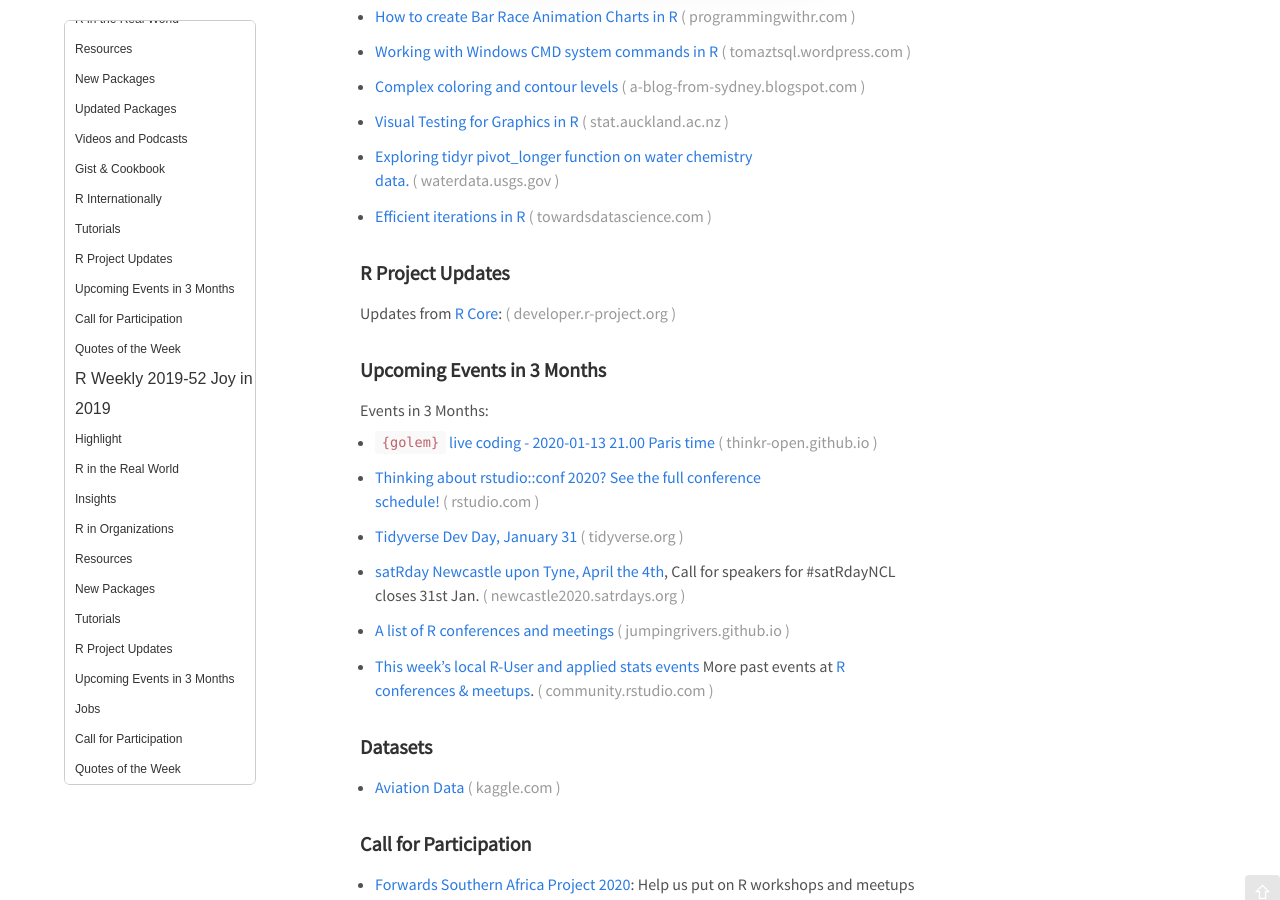
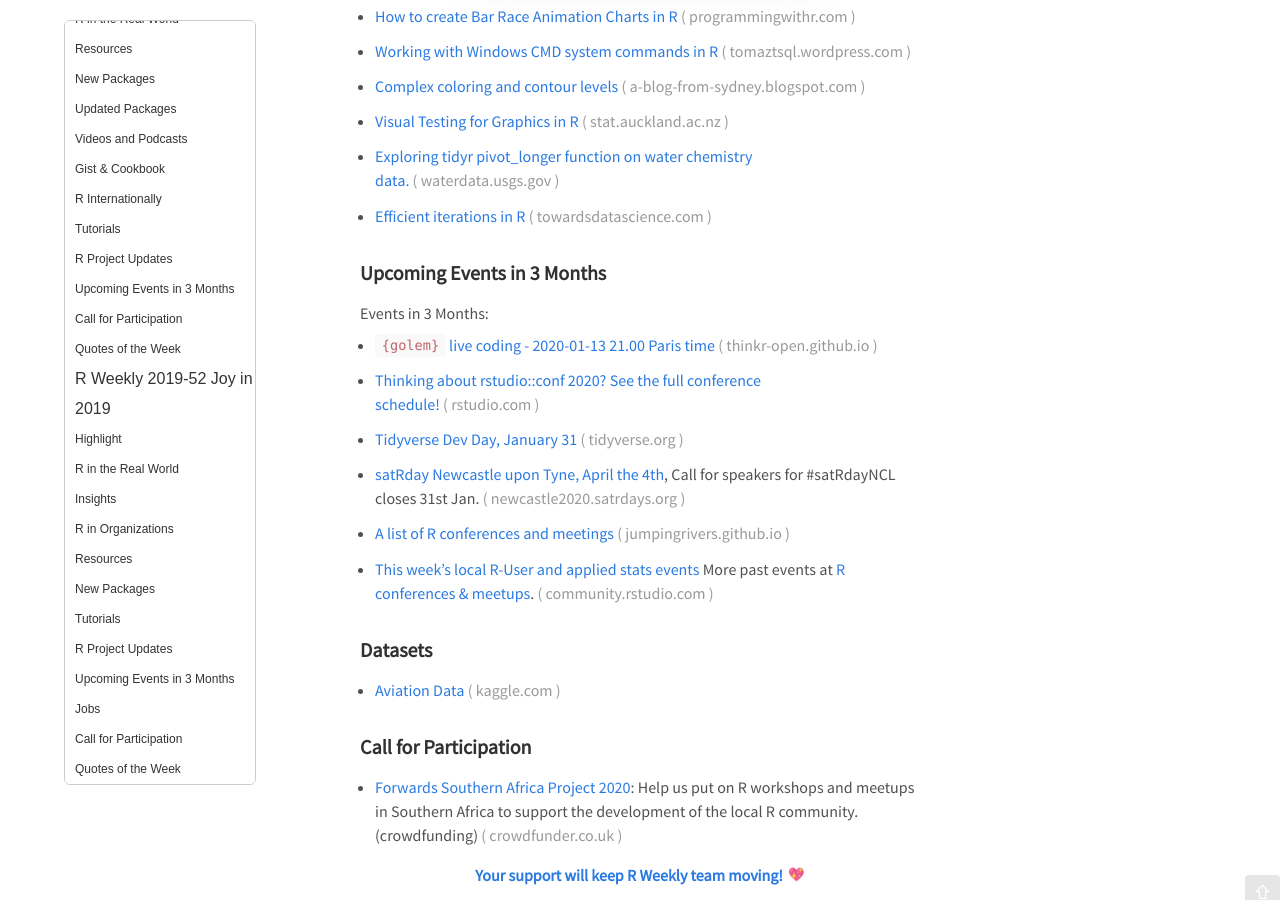
Before and after one commit to rweekly/rweekly.org, a Jekyll site: the page built from _posts/2020-01-13-2020-02.md, in a window 1280 px wide and 900 px high, scrolled down 3269 px. Built offline with Jekyll 4.4.1, drawn with Linux system fonts in a browser that asks for light colours; emoji names are drawn with the system emoji font; our own code applies the rules of GitHub Pages for plain Markdown files; comment, search, counter and statistics services are not loaded.

Commit message:
rm useless sections

```diff
--- a/_posts/2020-01-13-2020-02.md
+++ b/_posts/2020-01-13-2020-02.md
@@ -109,11 +109,6 @@ This week’s release was curated by [Maëlle Salmon](https://twitter.com/ma_sal
 
 <!--<div class="post-more-begin></div><div class="post-more-end"></div>-->
 
-###  R Project Updates
-
-Updates from [R Core](http://developer.r-project.org/blosxom.cgi/R-devel/NEWS):
-
-
 ###  Upcoming Events in 3 Months
 
 Events in 3 Months:
```
